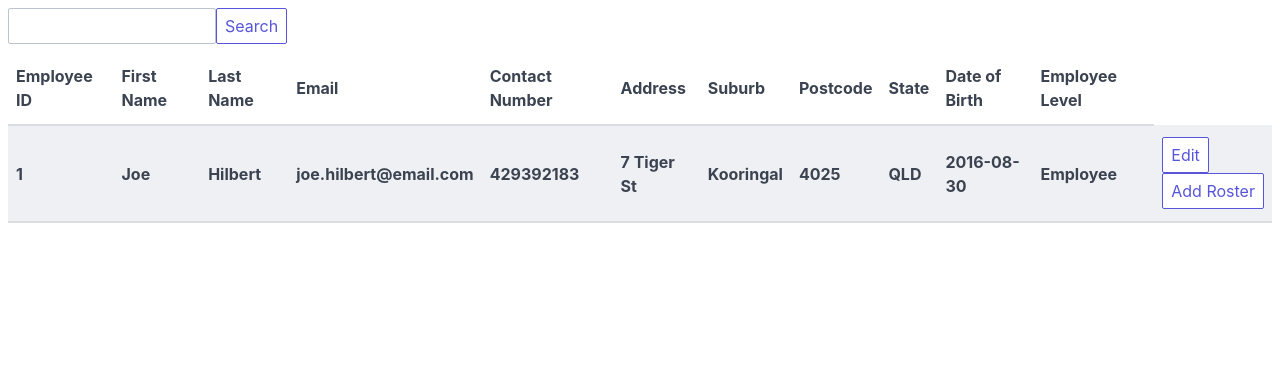
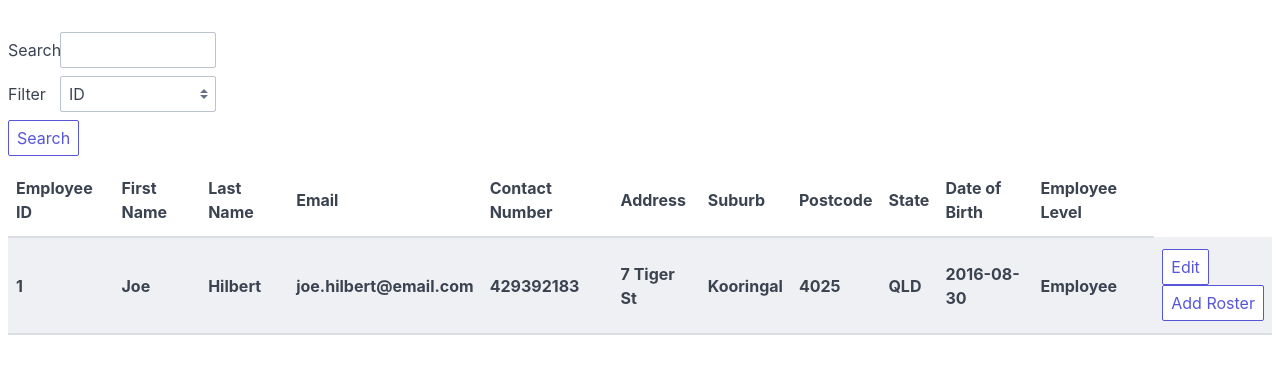
Before and after one commit to ifbhack/WorkTracker, a Flask app: page /staff/view_employees in a window 1280 px wide. Shown: the part 36-410 px from the top of the page. Run offline with Flask 2, Linux system fonts and the light colour scheme; data comes from the database, SQL or seed files in the repository; lists and menus that the app fills with data are empty.

Commit message:
Update index-view-employees.html

```diff
--- a/work_tracker/templates/index-view-employees.html
+++ b/work_tracker/templates/index-view-employees.html
@@ -4,15 +4,41 @@
 
 {% block content %}
 
+<br>
 <div class="columns">
     <div class="column col-6">
         <form class="form-horizontal">
             <div class="form-group">
+              <div class="col-1 col-sm-12">
+                <label class="form-label" for="search">Search</label>
+              </div>
+              <div class="col-3 col-sm-12">
+                <input class="form-input" type="text" name="search" id="search">
+              </div>
+            </div>
+            <div class="form-group">
+              <div class="col-1 col-sm-12">
+                <label class="form-label" for="filter">Filter</label>
+              </div>
+              <div class="col-3 col-sm-12">
+                <select class="form-select" name="filter" id="search">
+                  <option>ID</option>
+                  <option>First Name</option>
+                  <option>Last Name</option>
+                  <option>Email</option>
+                  <option>Contact Number</option>
+                  <option>Address</option>
+                  <option>Suburb</option>
+                  <option>Postcode</option>
+                  <option>State</option>
+                  <option>DOB</option>
+                  <option>Employee Level</option>
+                </select>
+              </div>
+            </div>
+            <div class="form-group">
               <div class="col-4 col-sm-12">
-                <input class="form-input" type="text" id="input-example-1">
-              </div>
-              <div class="col-4 col-sm-12">
-                <button class="btn">Search</button>
+                <button type="submit" class="btn">Search</button>
               </div>
             </div>
         </form>
```
